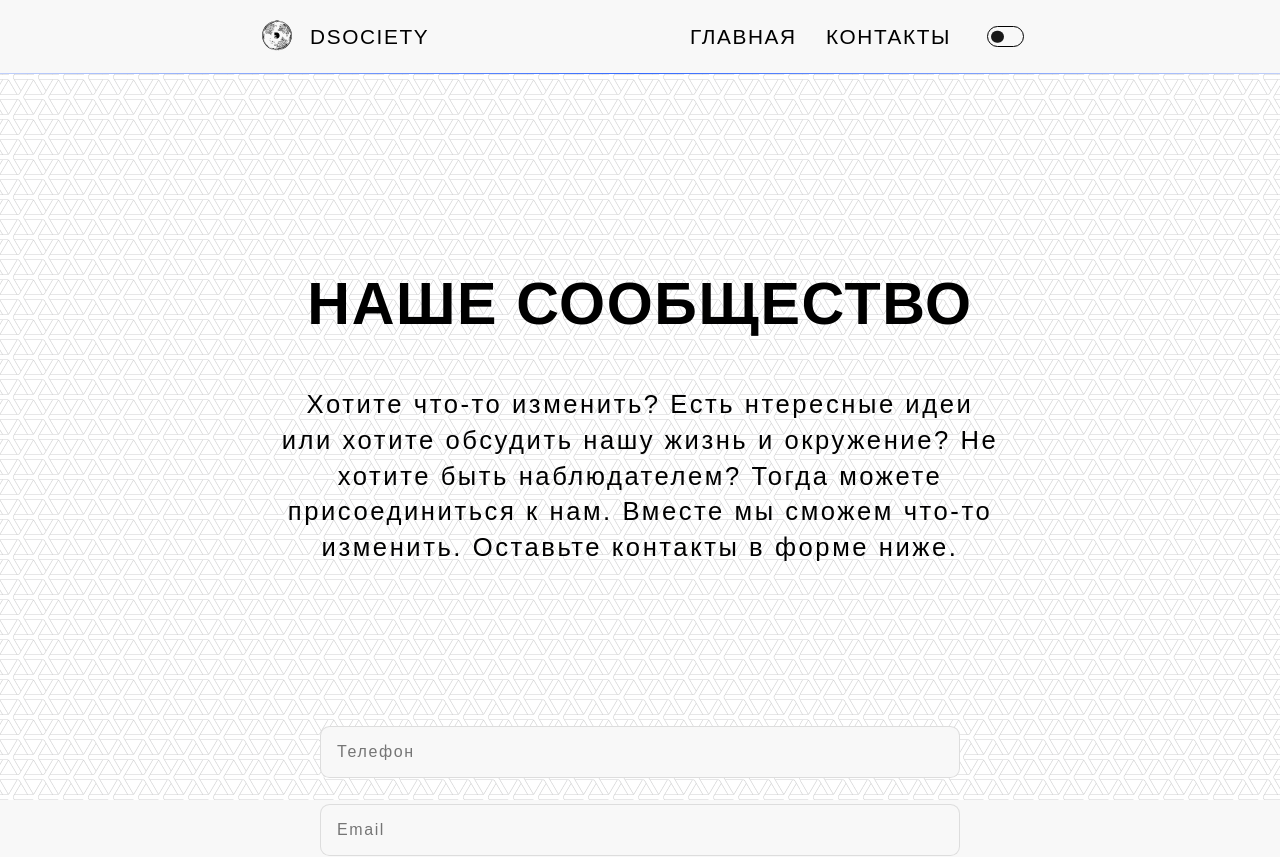
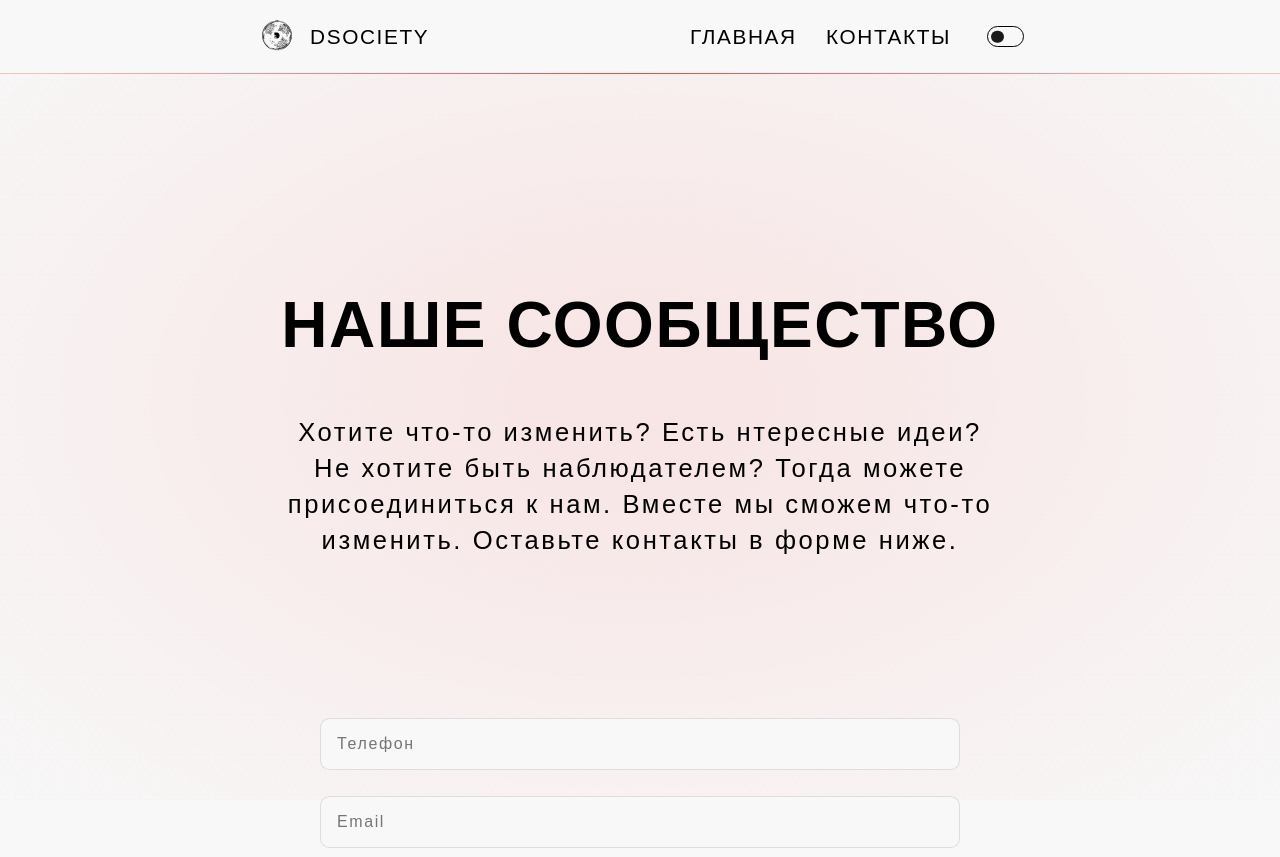
Before and after one commit to DS0CIETY/dsociety-website, a React (Create React App) app: page /#/contacts in a window 1280 px wide. Shown: the top 857 px of the page. Built offline with nearby package versions, Linux system fonts and the light colour scheme; a web font is replaced by a local one.

Commit message:
UI improvement

```diff
--- a/src/components/Footer/index.css
+++ b/src/components/Footer/index.css
@@ -9,7 +9,7 @@ footer::after {
   left: 0;
   width: 100%;
   height: 1px;
-  opacity: 0.5;
+  opacity: 0.3;
   background: radial-gradient(var(--brand-color), transparent);
 }
 
@@ -20,7 +20,7 @@ footer::after {
   flex-wrap: wrap;
   justify-content: center;
   list-style: none;
-  font-size: 1em;
+  font-size: 1.1em;
 }
 
 .footer__link-list li {
--- a/src/index.css
+++ b/src/index.css
@@ -46,7 +46,6 @@ html {
   --black-transparent: #0000001c;
   --white-transparent: #ffffff0c;
   --error-color: #ff2424;
-  --brand-color: #356bff;
 
   box-sizing: border-box;
   font-family: 'Montserrat', sans-serif;
--- a/src/pages/App.css
+++ b/src/pages/App.css
@@ -9,6 +9,7 @@
   --color: var(--light);
   --gray: rgb(61, 61, 61);
   --transparent: var(--white-transparent);
+  --brand-color: #356bff;
 
   background-color: var(--background-color);
   color: var(--color);
@@ -19,6 +20,7 @@
   --color: var(--black);
   --gray: #a0a0a0;
   --transparent: var(--black-transparent);
+  --brand-color: #ff4242;
 }
 
 .App__bg-overlay {
@@ -26,8 +28,8 @@
   position: fixed;
   width: 100%;
   height: 100%;
-  background: url('../assets/images/bg-dark.png');
-  transition: 0.3s;
+  background: radial-gradient(var(--brand-color), transparent), url('../assets/images/bg-dark.png');
+  transition: 0.2s;
 }
 
 .App__bg-overlay::after {
@@ -40,16 +42,16 @@
   height: 100%;
   width: 100%;
   background-color: var(--background-color);
-  opacity: 0.8;
+  opacity: 0.85;
   transition: inherit;
 }
 
 .App.light .App__bg-overlay {
-  background: url('../assets/images/bg-light.png');
+  background: radial-gradient(var(--brand-color) 10%, transparent), url('../assets/images/bg-light.png');
 }
 
 .App.light .App__bg-overlay::after {
-  display: none;
+  opacity: 0.9;
 }
 
 .App__body-wrapper {
--- a/src/pages/Contacts/index.css
+++ b/src/pages/Contacts/index.css
@@ -4,7 +4,7 @@
 
 .Contacts__title {
   margin-top: 4em;
-  font-size: 3.7em;
+  font-size: 4em;
 }
 
 .Contacts__description {
--- a/src/pages/Contacts/index.jsx
+++ b/src/pages/Contacts/index.jsx
@@ -15,9 +15,8 @@ export const Contacts = () => {
     <section className="Contacts">
       <h2 className="Contacts__title">НАШЕ СООБЩЕСТВО</h2>
       <p className="Contacts__description">
-        Хотите что-то изменить? Есть нтересные идеи или хотите обсудить нашу жизнь и окружение? Не хотите быть
-        наблюдателем? Тогда можете присоединиться к нам. Вместе мы сможем что-то изменить. Оставьте контакты в форме
-        ниже.
+        Хотите что-то изменить? Есть нтересные идеи? Не хотите быть наблюдателем? Тогда можете присоединиться к нам.
+        Вместе мы сможем что-то изменить. Оставьте контакты в форме ниже.
       </p>
 
       <div className="Contacts__form-wrapper">
--- a/src/pages/Home/index.css
+++ b/src/pages/Home/index.css
@@ -20,20 +20,46 @@
   font-size: 5em;
   letter-spacing: 0.2rem;
   word-spacing: 0.2em;
-  background: -webkit-linear-gradient(var(--brand-color), var(--color));
-  -webkit-background-clip: text;
-  -webkit-text-fill-color: transparent;
 }
 
 .intro__title span {
-  font-size: 1.2em;
+  font-size: 1.1em;
 }
 
 .intro__description {
   max-width: 30em;
   margin: 0 auto;
+  font-size: 1.8em;
+  line-height: 1.4em;
+}
+
+/* ************************************** */
+/* Important */
+
+.important {
+  text-align: center;
+  margin-bottom: 5vh;
+}
+
+.important__title {
+  font-size: 4em;
+}
+
+.important__block {
+  min-width: 20em;
+  margin: 4em 0;
+  padding: 1em;
+  border-radius: 1em;
+  border: 1px solid var(--gray);
+  backdrop-filter: blur(3px);
+}
+
+.important__block-subtitle {
+  font-size: 2em;
+}
+
+.important__block-description {
   font-size: 1.3em;
-  line-height: 1.4em;
 }
 
 /* ************************************** */
@@ -45,43 +71,15 @@
 }
 
 .about__title {
-  font-size: 3.3em;
-  background: -webkit-linear-gradient(var(--brand-color), var(--color));
-  -webkit-background-clip: text;
-  -webkit-text-fill-color: transparent;
+  font-size: 4em;
 }
 
 .about__description {
-  padding: 0.8em 0;
+  padding: 1em;
   font-size: 1.4em;
   line-height: 1.4em;
   letter-spacing: 0.1em;
+  border-radius: 1em;
+  border: 1px solid var(--gray);
+  backdrop-filter: blur(3px);
 }
-
-/* ************************************** */
-/* Important */
-
-.important {
-  text-align: center;
-  margin-bottom: 5vh;
-}
-
-.important__title {
-  font-size: 3.3em;
-  background: -webkit-linear-gradient(var(--brand-color), var(--color));
-  -webkit-background-clip: text;
-  -webkit-text-fill-color: transparent;
-}
-
-.important__block {
-  min-width: 20em;
-  margin: 4em 0;
-}
-
-.important__block-subtitle {
-  font-size: 2em;
-}
-
-.important__block-description {
-  font-size: 1.3em;
-}
--- a/src/pages/Home/index.jsx
+++ b/src/pages/Home/index.jsx
@@ -11,15 +11,6 @@ export const Home = () => {
         <p className="intro__description">
           Создать все с нуля? Изменить то что уже есть? В любом случае нужно что-то менять в лучшую сторону, ведь все мы
           являемся частью этого общества.
-        </p>
-      </section>
-
-      <section className="about">
-        <h2 className="about__title">О нас</h2>
-        <p className="about__description">
-          Группа тех, кто хочет что-то изменить или создать. Независимо от ваших способностей, вы можете сделать
-          что-нибудь полезное. У каждого есть опыт, знания и навыки в какой-либо области, которые могут улучшить жизнь
-          других людей.
         </p>
       </section>
 
@@ -53,6 +44,15 @@ export const Home = () => {
           </p>
         </div>
       </section>
+
+      <section className="about">
+        <h2 className="about__title">О нас</h2>
+        <p className="about__description">
+          Группа тех, кто хочет что-то изменить или создать. Независимо от ваших способностей, вы можете сделать
+          что-нибудь полезное. У каждого есть опыт, знания и навыки в какой-либо области, которые могут улучшить жизнь
+          других людей.
+        </p>
+      </section>
     </section>
   );
 };
```
Also changed, not shown: src/locales/en.json (deleted, +0 -9 lines), src/locales/ru.json (deleted, +0 -9 lines).
